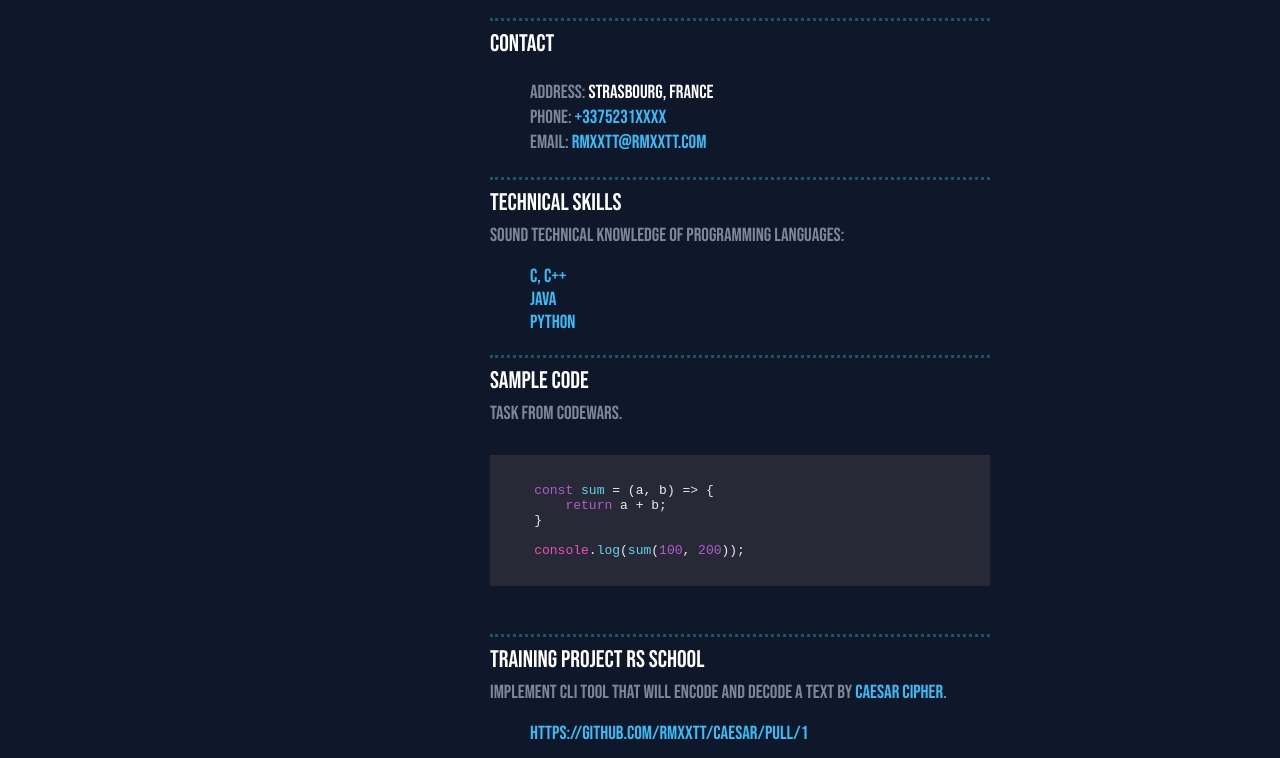
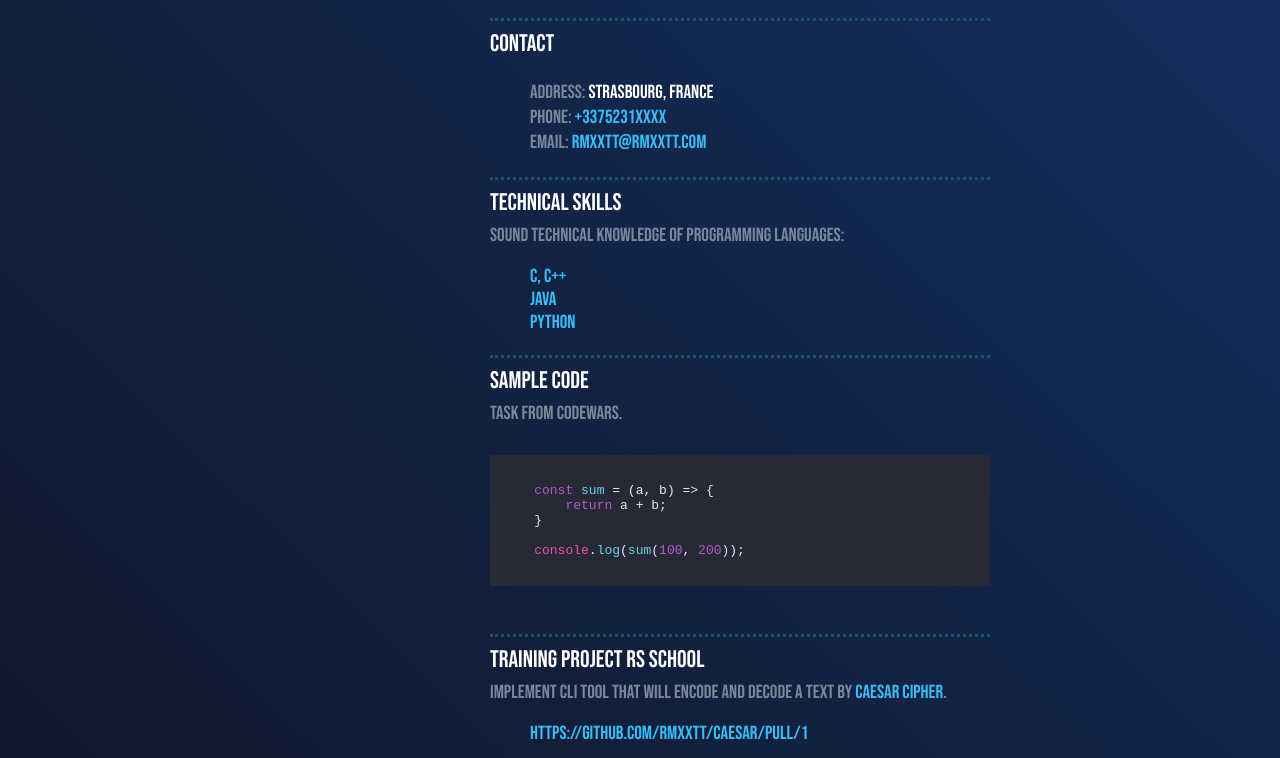
Before and after one commit to rmxxtt/rsschool-cv, a plain HTML site: page index.html in a window 1280 px wide. Shown: the part 348-1106 px from the top of the page. Drawn offline with nearby package versions, Linux system fonts and the light colour scheme.

Commit message:
feat: add background linear-gradient

```diff
--- a/style.css
+++ b/style.css
@@ -1,7 +1,7 @@
 body {
     display: flex;
     justify-content: center;
-    background-color: #0f172a;
+    background-image: linear-gradient(to left bottom, #113266, #122b56, #122447, #111e38, #0f172a);
     font-family: 'Bebas Neue', cursive;
 }
 
```
